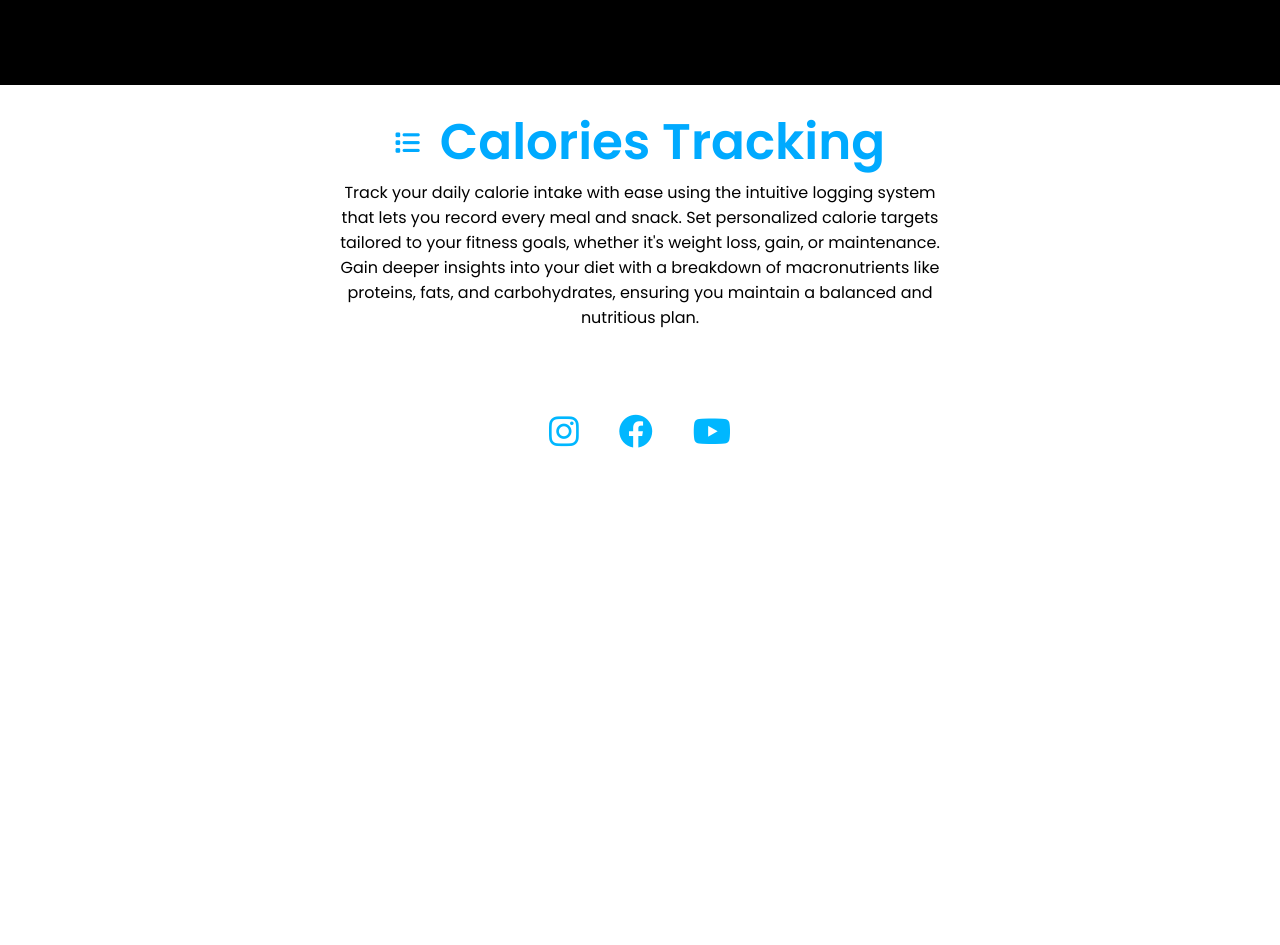
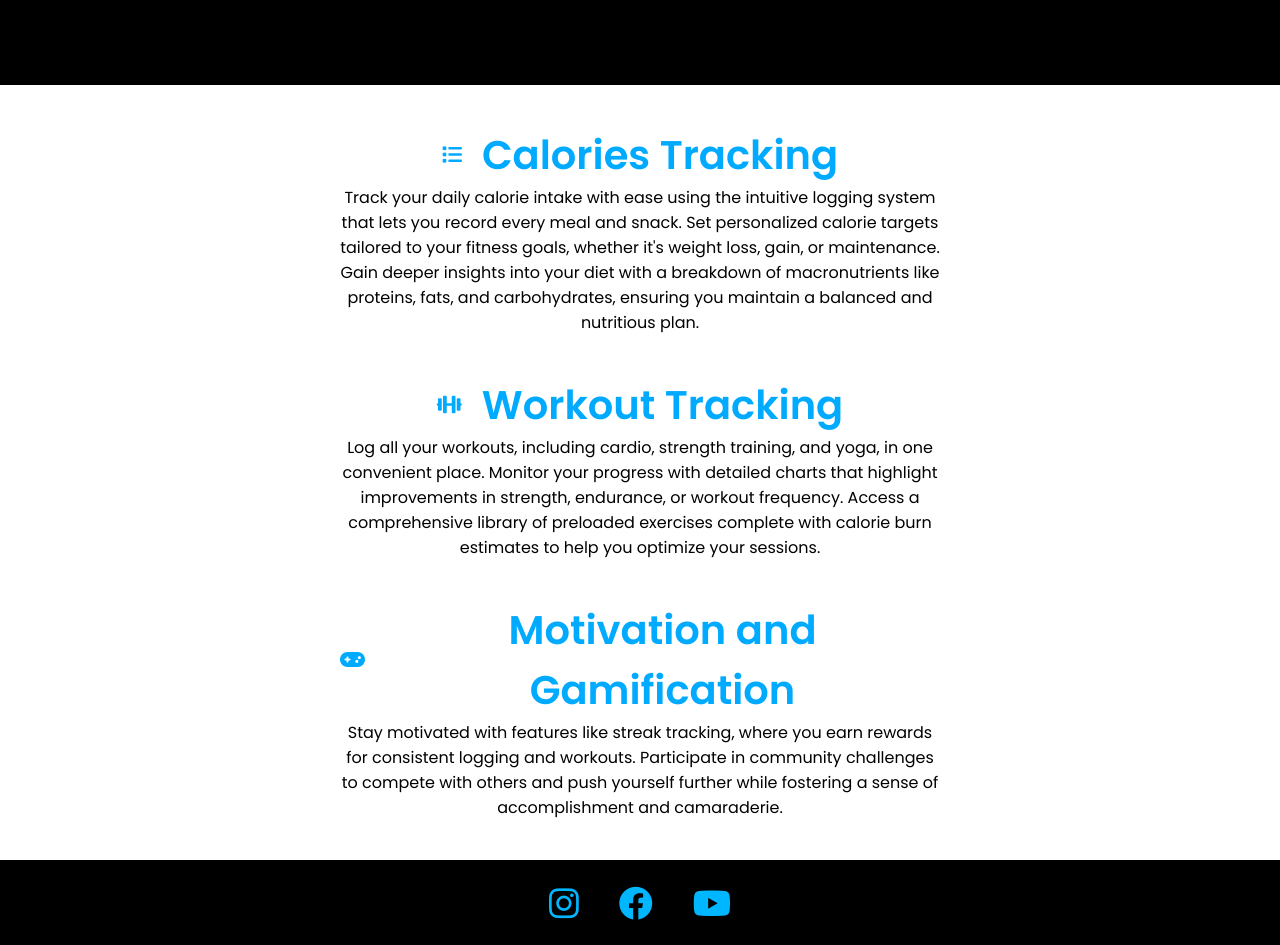
Before and after one commit to apetranov/fit-tracker-landing-page, a plain HTML site: page index.html in a window 1280 px wide. Shown: the part 780-1725 px from the top of the page. Before the commit the page ends 1292 px from the top, so only its background shows below. Drawn offline with Linux system fonts and the light colour scheme.

Commit message:
Add features

```diff
--- a/index.html
+++ b/index.html
@@ -47,6 +47,38 @@
           </p>
         </div>
       </div>
+      <div class="feature">
+        <div class="iconText">
+          <i class="fa-solid fa-dumbbell"></i>
+          <h1>Workout Tracking</h1>
+        </div>
+
+        <div class="featureText">
+          <p>
+            Log all your workouts, including cardio, strength training, and
+            yoga, in one convenient place. Monitor your progress with detailed
+            charts that highlight improvements in strength, endurance, or
+            workout frequency. Access a comprehensive library of preloaded
+            exercises complete with calorie burn estimates to help you optimize
+            your sessions.
+          </p>
+        </div>
+      </div>
+      <div class="feature">
+        <div class="iconText">
+          <i class="fa-solid fa-gamepad"></i>
+          <h1>Motivation and Gamification</h1>
+        </div>
+
+        <div class="featureText">
+          <p>
+            Stay motivated with features like streak tracking, where you earn
+            rewards for consistent logging and workouts. Participate in
+            community challenges to compete with others and push yourself
+            further while fostering a sense of accomplishment and camaraderie.
+          </p>
+        </div>
+      </div>
     </div>
     <div class="socials">
       <i class="fa-brands fa-instagram"></i>
--- a/styles.css
+++ b/styles.css
@@ -55,6 +55,7 @@ body {
 
 .socials i {
   font-size: 34px;
+  cursor: pointer;
 }
 
 .socials {
@@ -63,8 +64,16 @@ body {
   gap: 40px;
   justify-content: center;
   align-items: center;
-  padding: 5%;
+  padding: 2%;
   color: rgb(0, 183, 255);
+  background-color: black;
+  width: 100%;
+}
+
+.socials i {
+  animation: slideInFromBottom linear;
+  animation-timeline: view();
+  animation-range: entry 0%;
 }
 
 .features {
@@ -82,6 +91,11 @@ body {
   align-items: center;
   flex-direction: column;
   text-align: center;
+  margin-top: 20px;
+  margin-bottom: 20px;
+  animation: slideInFromBottom linear;
+  animation-timeline: view();
+  animation-range: entry 0% cover 20%;
 }
 
 .iconText {
@@ -90,7 +104,7 @@ body {
   align-items: center;
   gap: 20px;
   color: rgb(0, 170, 255);
-  font-size: 25px;
+  font-size: 20px;
 }
 
 nav {
@@ -158,6 +172,7 @@ nav li:hover {
     flex-direction: column;
     padding: 20px;
     max-width: 90%;
+    gap: 20px;
   }
 
   .iconText {
@@ -166,6 +181,6 @@ nav li:hover {
     align-items: center;
     gap: 10px;
     color: rgb(0, 170, 255);
-    font-size: 15px;
+    font-size: 10px;
   }
 }
```
